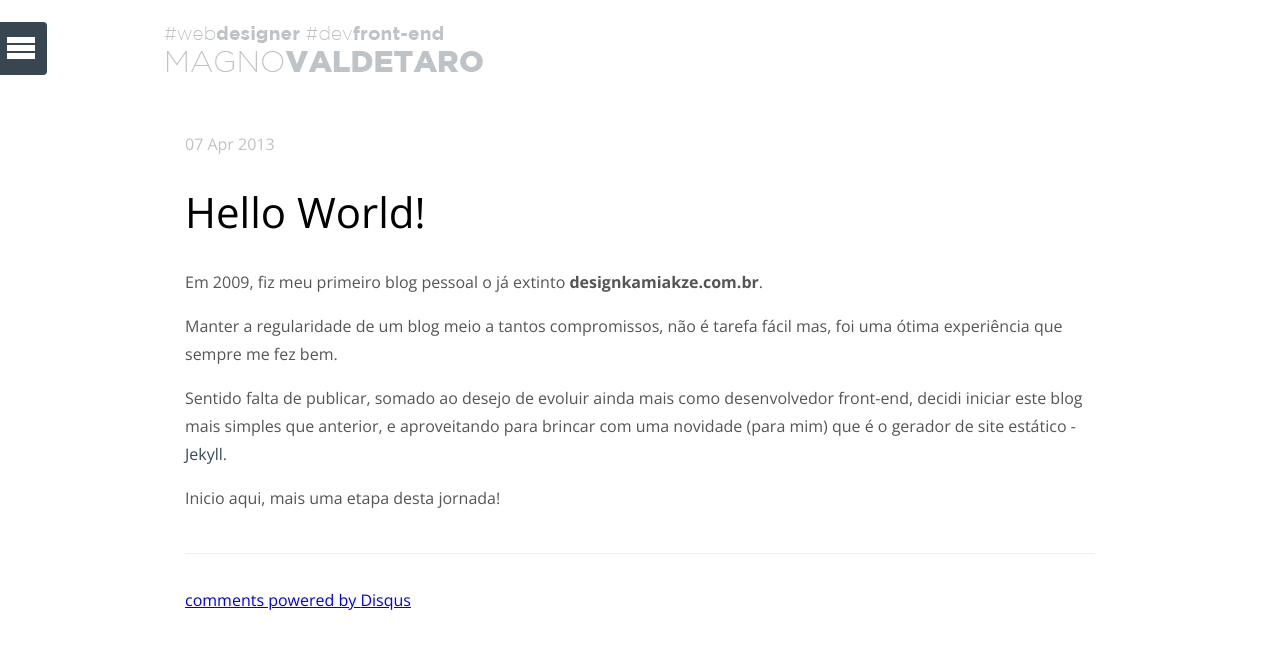
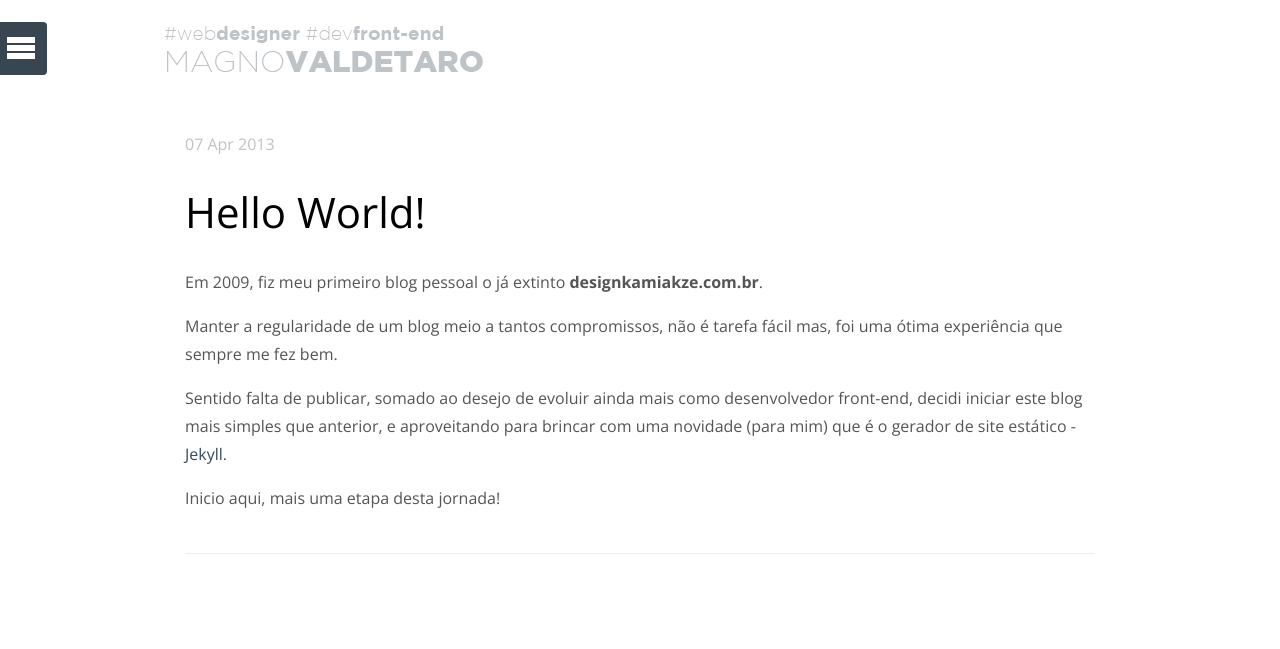
Before and after one commit to mvaldetaro/mvaldetaro.github.io, a Jekyll site: the page built from _posts/2013-04-07-hello-world.html, in a window 1280 px wide. Shown: the top 649 px of the page. Built offline with Jekyll 4.4.1, drawn with Linux system fonts in a browser that asks for light colours; nearby versions of some CDN libraries; Markdown is read by kramdown in place of the engine named in the settings; comment, search, counter and statistics services are not loaded.

Commit message:
Adicionando o Disqus

```diff
--- a/_layouts/post.html
+++ b/_layouts/post.html
@@ -18,16 +18,14 @@
       {{ % if page.comments % }}
         <div id="disqus_thread"></div>
         <script type="text/javascript">
-            var disqus_shortname = 'magnovaldetaro';
-            var disqus_url = '{{ site.url }}{{ page.url }}';
+            var disqus_shortname = 'magnovaldetaro',
+                disqus_url = 'http://mvaldetaro.github.io/{{ page.url }}';
             (function() {
                 var dsq = document.createElement('script'); dsq.type = 'text/javascript'; dsq.async = true;
-                dsq.src = '//' + disqus_shortname + '.disqus.com/embed.js';
+                dsq.src = 'http://' + disqus_shortname + '.disqus.com/embed.js';
                 (document.getElementsByTagName('head')[0] || document.getElementsByTagName('body')[0]).appendChild(dsq);
             })();
         </script>
-        <noscript>Please enable JavaScript to view the <a href="http://disqus.com/?ref_noscript">comments powered by Disqus.</a></noscript>
-        <a href="http://disqus.com" class="dsq-brlink">comments powered by <span class="logo-disqus">Disqus</span></a>
       {{ % endif % }}
     </section>
   </div>
```
